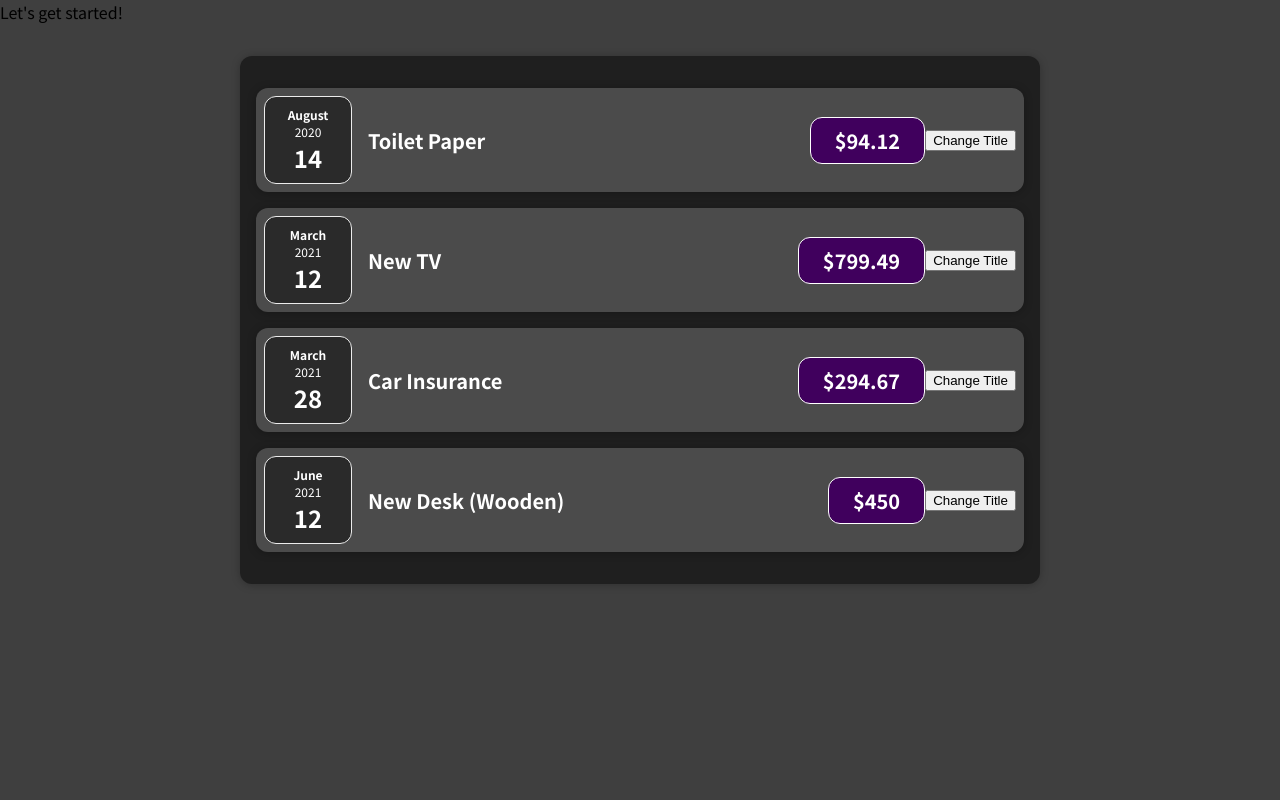
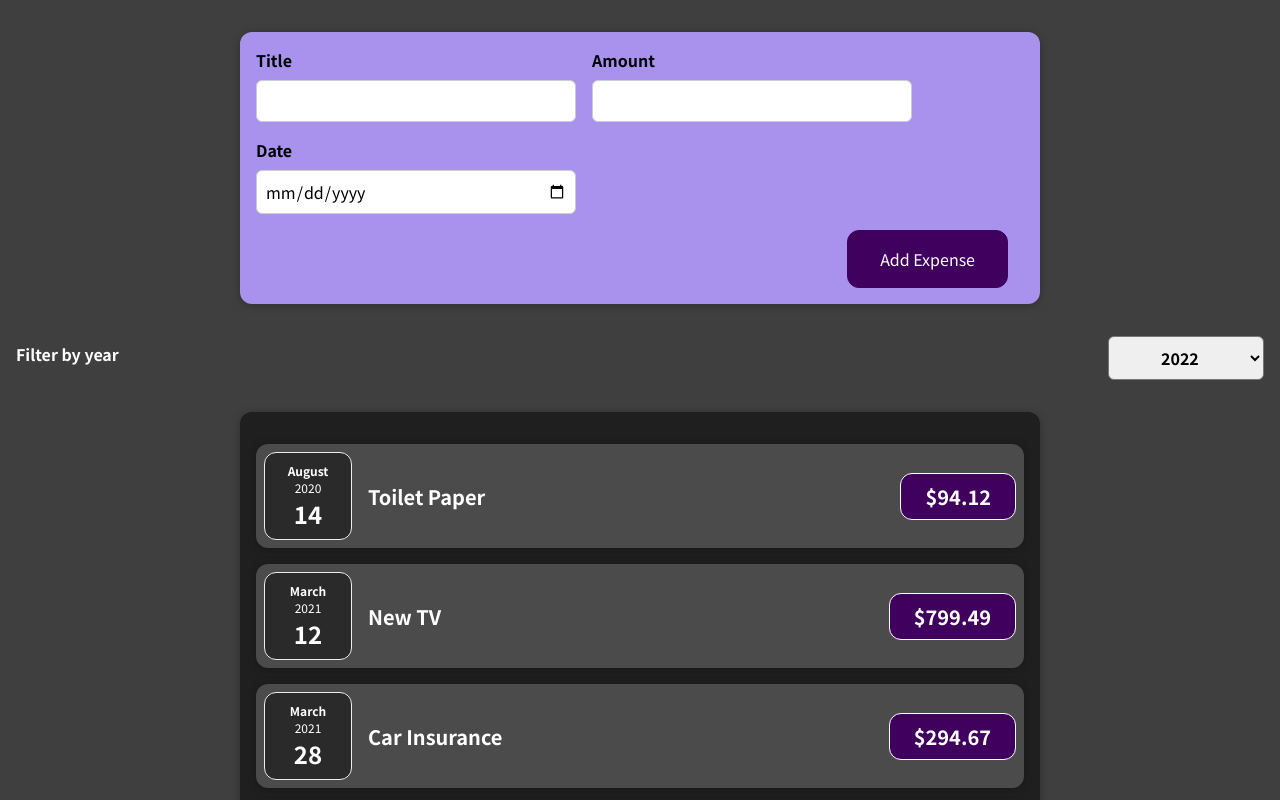
Before and after one commit to Ankhtepot/ReactMax, a React (Create React App) app in the folder 01-starting-setup/: page / in a window 1280 px wide. Shown: the top 800 px of the page. Built offline with nearby package versions, Linux system fonts and the light colour scheme.

Commit message:
Up to lesson 61.

```diff
--- a/01-starting-setup/src/App.js
+++ b/01-starting-setup/src/App.js
@@ -1,4 +1,5 @@
 import Expenses from "./components/Expenses/Expenses";
+import NewExpense from "./components/NewExpense/NewExpense";
 
 function App() {
     const expenses = [
@@ -28,9 +29,14 @@
         },
     ];
 
+    function addExpenseHandler(newExpense) {
+        expenses.push(newExpense);
+        console.log(expenses);
+    }
+
     return (
         <div>
-            <div>Let's get started!</div>
+            <NewExpense onAddExpense = {addExpenseHandler}/>
             <Expenses items={expenses}/>
         </div>
     );
--- a/01-starting-setup/src/components/Expenses/ExpenseItem.js
+++ b/01-starting-setup/src/components/Expenses/ExpenseItem.js
@@ -3,10 +3,6 @@
 import './ExpenseItem.css';
 
 function ExpenseItem(props) {
-    const clickHandler = () => {
-        console.log('Clicked! function')
-    };
-
     return (
         <Card className="expense-item">
             <ExpenseDate date={props.date}/>
@@ -14,7 +10,6 @@
                 <h2>{props.title}</h2>
                 <div className="expense-item__price">${props.amount}</div>
             </div>
-            <button onClick={clickHandler}>Change Title</button>
         </Card>
     );
 }
--- a/01-starting-setup/src/components/Expenses/Expenses.js
+++ b/01-starting-setup/src/components/Expenses/Expenses.js
@@ -1,17 +1,25 @@
 import ExpenseItem from "./ExpenseItem";
-import './Expenses.css'
+import './Expenses.css';
 import Card from "../UI/Card";
+import ExpenseFilter from "./ExpensesFilter";
 
 function Expenses(props) {
     const expenses = props.items;
 
+    function expenseFilterChangedHandler(value) {
+        console.log(value);
+    }
+
     return (
+        <div>
+            <ExpenseFilter onChangeFilter = {expenseFilterChangedHandler}/>
             <Card className="expenses">
                 <ExpenseItem title={expenses[0].title} amount={expenses[0].amount} date={expenses[0].date}/>
                 <ExpenseItem title={expenses[1].title} amount={expenses[1].amount} date={expenses[1].date}/>
                 <ExpenseItem title={expenses[2].title} amount={expenses[2].amount} date={expenses[2].date}/>
                 <ExpenseItem title={expenses[3].title} amount={expenses[3].amount} date={expenses[3].date}/>
             </Card>
+        </div>
     );
 }
 
--- /dev/null
+++ b/01-starting-setup/src/components/Expenses/ExpensesFilter.css
@@ -0,0 +1,24 @@
+.expenses-filter {
+    color: white;
+    padding: 0 1rem;
+}
+
+.expenses-filter__control {
+    display: flex;
+    width: 100%;
+    align-items: center;
+    justify-content: space-between;
+    margin: 1rem 0;
+}
+
+.expenses-filter label {
+    font-weight: bold;
+    margin-bottom: 0.5rem;
+}
+
+.expenses-filter select {
+    font: inherit;
+    padding: 0.5rem 3rem;
+    font-weight: bold;
+    border-radius: 6px;
+}
--- /dev/null
+++ b/01-starting-setup/src/components/Expenses/ExpensesFilter.js
@@ -0,0 +1,25 @@
+import React from 'react';
+
+import './ExpensesFilter.css';
+
+const ExpensesFilter = (props) => {
+    function dropdownChangeHandler(event) {
+        props.onChangeFilter(event.target.value);
+    }
+
+    return (
+        <div className='expenses-filter'>
+            <div className='expenses-filter__control'>
+                <label>Filter by year</label>
+                <select onChange={dropdownChangeHandler}>
+                    <option value='2022'>2022</option>
+                    <option value='2021'>2021</option>
+                    <option value='2020'>2020</option>
+                    <option value='2019'>2019</option>
+                </select>
+            </div>
+        </div>
+    );
+};
+
+export default ExpensesFilter;
--- /dev/null
+++ b/01-starting-setup/src/components/NewExpense/ExpenseForm.css
@@ -0,0 +1,26 @@
+.new-expense__controls {
+    display: flex;
+    flex-wrap: wrap;
+    gap: 1rem;
+    margin-bottom: 1rem;
+    text-align: left;
+}
+
+.new-expense__control label {
+    font-weight: bold;
+    margin-bottom: 0.5rem;
+    display: block;
+}
+
+.new-expense__control input {
+    font: inherit;
+    padding: 0.5rem;
+    border-radius: 6px;
+    border: 1px solid #ccc;
+    width: 20rem;
+    max-width: 100%;
+}
+
+.new-expense__actions {
+    text-align: right;
+}
--- /dev/null
+++ b/01-starting-setup/src/components/NewExpense/ExpenseForm.js
@@ -0,0 +1,95 @@
+import {useState} from "react";
+import './ExpenseForm.css';
+
+function ExpenseForm(props) {
+    const [enteredTitle, setEnteredTitle] = useState('');
+    const [enteredAmount, setEnteredAmount] = useState('');
+    const [enteredDate, setEnteredDate] = useState('');
+    // const [userInput, setUserInput] = useState({
+    //    enteredTitle: '',
+    //    enteredAmount: '',
+    //    enteredDate: '',
+    // });
+
+    const titleChangeHandler = (event) => {
+        setEnteredTitle(event.target.value);
+        // setUserInput({
+        //     ...userInput,
+        //     enteredTitle: event.target.value,
+        // })
+        // setUserInput((previousState) => {
+        //     return { ...previousState, enteredTitle: event.target.value};
+        // });
+    }
+
+    const amountChangeHandler = (event) => {
+        setEnteredAmount(event.target.value);
+        // setUserInput({
+        //     ...userInput,
+        //     enteredAmount: event.target.value,
+        // })
+        // setUserInput((previousState) => {
+        //     return { ...previousState, enteredAmount: event.target.value};
+        // });
+    }
+
+    const dateChangeHandler = (event) => {
+        setEnteredDate(event.target.value);
+        // setUserInput({
+        //     ...userInput,
+        //     enteredDate: event.target.value,
+        // })
+        // setUserInput((previousState) => {
+        //     return { ...previousState, enteredDate: event.target.value};
+        // });
+    }
+
+    function submitHandler(event) {
+        event.preventDefault();
+
+        const expenseData = {
+            title: enteredTitle,
+            amount: enteredAmount,
+            date: new Date(enteredDate)
+        }
+
+        props.onSaveExpenseData(expenseData);
+
+        setEnteredTitle('');
+        setEnteredAmount('');
+        setEnteredDate('');
+    }
+
+    return (
+        <form onSubmit={submitHandler}>
+            <div className="new-expense__controls">
+                <div className="new-expense__control">
+                    <label>Title</label>
+                    <input type='text'
+                           onChange={titleChangeHandler}
+                           value={enteredTitle}
+                    />
+                </div>
+                <div className="new-expense__control">
+                    <label>Amount</label>
+                    <input type='number' min="0.01" step="0.01"
+                           onChange={amountChangeHandler}
+                           value={enteredAmount}
+                    />
+                </div>
+                <div className="new-expense__control">
+                    <label>Date</label>
+                    <input type='date' min="2019-01-01" max="2022-12-31"
+                           onChange={dateChangeHandler}
+                           value={enteredDate}
+                    />
+                </div>
+            </div>
+            <div className="new-expense__actions">
+                <button type="submit">Add Expense</button>
+            </div>
+        </form>
+    );
+}
+
+export default ExpenseForm;
--- /dev/null
+++ b/01-starting-setup/src/components/NewExpense/NewExpense.css
@@ -0,0 +1,38 @@
+.new-expense {
+    background-color: #a892ee;
+    padding: 1rem;
+    margin: 2rem auto;
+    width: 50rem;
+    max-width: 95%;
+    border-radius: 12px;
+    text-align: center;
+    box-shadow: 0 1px 8px rgba(0, 0, 0, 0.25);
+}
+
+.new-expense button {
+    font: inherit;
+    cursor: pointer;
+    padding: 1rem 2rem;
+    border: 1px solid #40005d;
+    background-color: #40005d;
+    color: white;
+    border-radius: 12px;
+    margin-right: 1rem;
+}
+
+.new-expense button:hover,
+.new-expense button:active {
+    background-color: #510674;
+    border-color: #510674;
+}
+
+.new-expense button.alternative {
+    color: #220131;
+    border-color: transparent;
+    background-color: transparent;
+}
+
+.new-expense button.alternative:hover,
+.new-expense button.alternative:active {
+    background-color: #ddb3f8;
+}
--- /dev/null
+++ b/01-starting-setup/src/components/NewExpense/NewExpense.js
@@ -0,0 +1,21 @@
+import './NewExpense.css';
+import ExpenseForm from "./ExpenseForm";
+
+function NewExpense(props) {
+    function saveExpenseDataHandler(enteredExpenseData) {
+        const expenseData = {
+            ...enteredExpenseData,
+            id: Math.random().toString()
+        }
+
+        props.onAddExpense(expenseData);
+    }
+
+    return (
+        <div className="new-expense">
+            <ExpenseForm onSaveExpenseData = {saveExpenseDataHandler}/>
+        </div>
+    );
+}
+
+export default NewExpense;
```
Also changed, not shown: 1 other file (tests, documents, lock files or other folders). Lines whose indentation alone changed are shown as unchanged.
